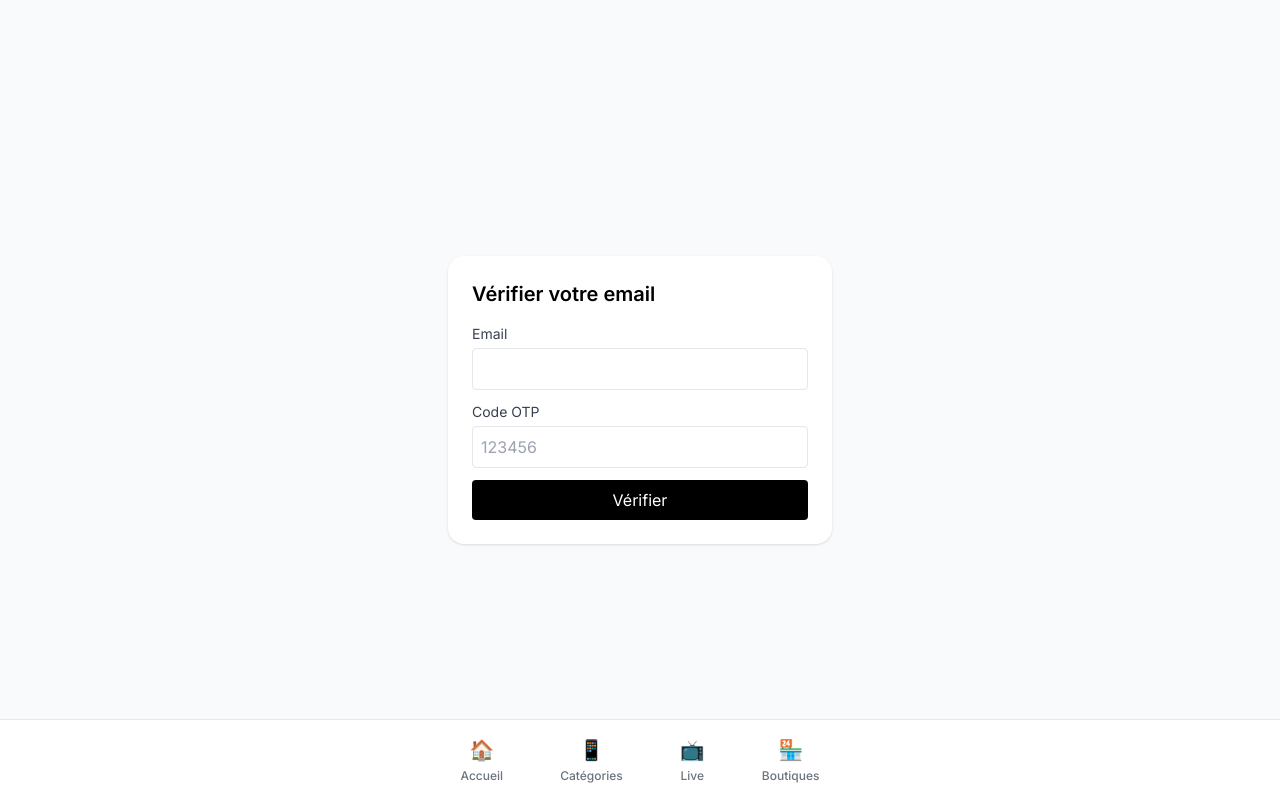
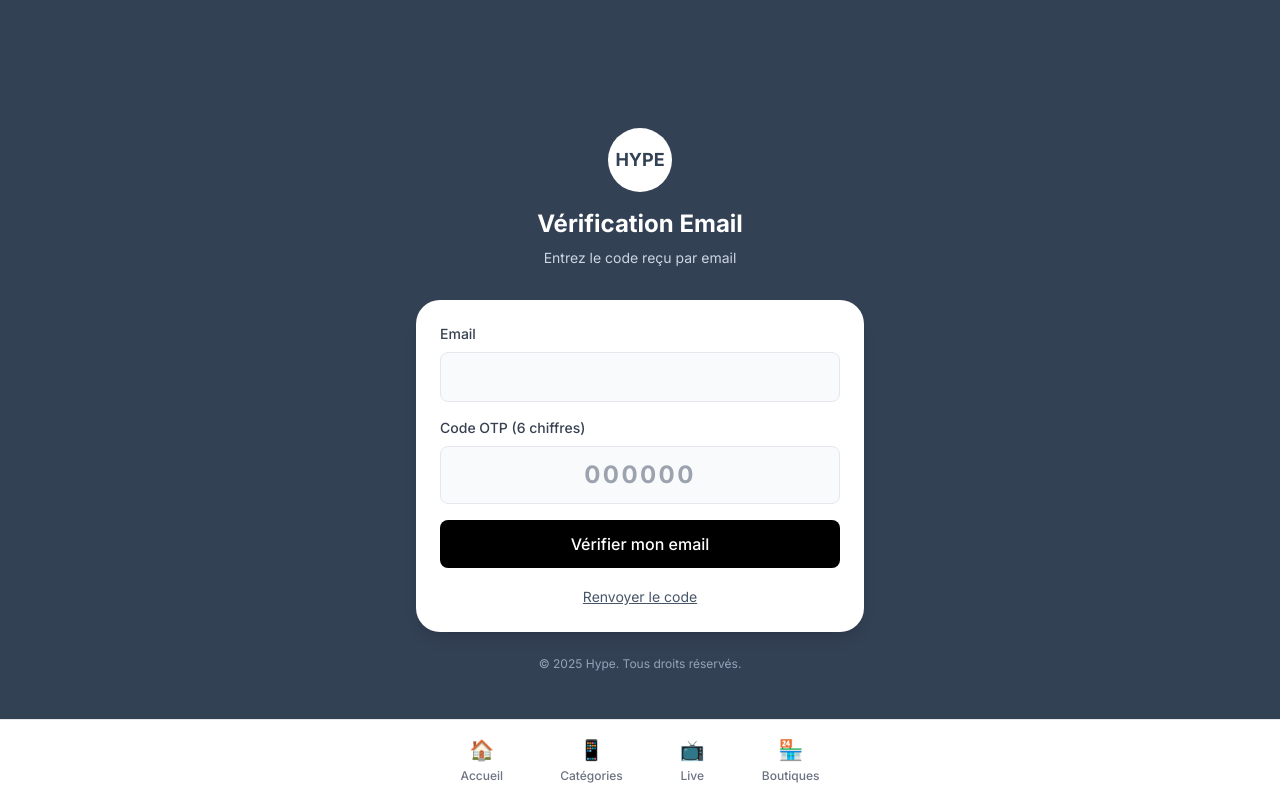
Before and after one commit to DavidTchimou225/hype-marketplace, a Next.js app: page /verify-email in a window 1280 px wide. Built offline with nearby package versions, Linux system fonts and the light colour scheme.

Commit message:
Fix: Système OTP complet pour toutes les inscriptions - Ajout affichage code OTP en dev pour inscription client - Amélioration page vérification email avec renvoi OTP - Création API resend-otp - Amélioration affichage OTP inscription boutique

```diff
--- a/src/app/api/auth/register/route.ts
+++ b/src/app/api/auth/register/route.ts
@@ -93,13 +93,22 @@ export async function POST(request: NextRequest) {
       // On continue quand même, l'utilisateur peut réessayer plus tard
     }
 
-    return NextResponse.json({
+    // En développement, inclure le code OTP dans la réponse
+    const response: any = {
       success: true,
       message: emailSent
         ? 'Inscription réussie. Un code de vérification a été envoyé à votre email.'
-        : 'Inscription réussie. Vous pouvez maintenant vous connecter.',
+        : 'Inscription réussie. Vérifiez la console pour le code OTP.',
       user: newUser
-    })
+    }
+
+    // Afficher le code en développement
+    if (process.env.NODE_ENV === 'development') {
+      response.debug = { otpCode: code }
+      console.log('🔑 CODE OTP:', code)
+    }
+
+    return NextResponse.json(response)
 
   } catch (error: any) {
     console.error('Erreur lors de l\'inscription:', error)
--- /dev/null
+++ b/src/app/api/auth/resend-otp/route.ts
@@ -0,0 +1,97 @@
+import { NextRequest, NextResponse } from 'next/server'
+import { prisma } from '@/lib/prisma'
+import { sendEmail, otpEmailTemplate } from '@/lib/mail'
+
+export async function POST(request: NextRequest) {
+  try {
+    const body = await request.json()
+    const { email, type = 'REGISTER' } = body
+
+    if (!email) {
+      return NextResponse.json(
+        { error: 'Email requis' },
+        { status: 400 }
+      )
+    }
+
+    // Vérifier que l'utilisateur existe
+    const user = await prisma.user.findUnique({
+      where: { email }
+    })
+
+    if (!user) {
+      return NextResponse.json(
+        { error: 'Aucun compte trouvé avec cet email' },
+        { status: 404 }
+      )
+    }
+
+    // Si déjà vérifié, pas besoin de renvoyer
+    if (user.isVerified) {
+      return NextResponse.json(
+        { error: 'Ce compte est déjà vérifié' },
+        { status: 400 }
+      )
+    }
+
+    // Générer un nouveau code OTP
+    const code = Math.floor(100000 + Math.random() * 900000).toString()
+    const expiresAt = new Date(Date.now() + 10 * 60 * 1000) // 10 minutes
+
+    // Invalider les anciens tokens et créer un nouveau
+    await prisma.$transaction([
+      // Marquer les anciens tokens comme consommés
+      prisma.otpToken.updateMany({
+        where: {
+          email,
+          type,
+          consumedAt: null
+        },
+        data: {
+          consumedAt: new Date()
+        }
+      }),
+      // Créer le nouveau token
+      prisma.otpToken.create({
+        data: {
+          email,
+          code,
+          type,
+          expiresAt,
+        },
+      })
+    ])
+
+    // Envoyer l'email OTP (ne pas bloquer si l'email échoue)
+    let emailSent = false
+    try {
+      await sendEmail(email, 'Hype Market • Nouveau code de vérification', otpEmailTemplate(code, type as 'REGISTER' | 'RESET_PASSWORD'))
+      emailSent = true
+    } catch (emailError) {
+      console.error('Erreur lors de l\'envoi de l\'email OTP:', emailError)
+    }
+
+    // En développement, inclure le code OTP dans la réponse
+    const response: any = {
+      success: true,
+      message: emailSent
+        ? 'Un nouveau code de vérification a été envoyé à votre email.'
+        : 'Code généré. Vérifiez la console pour le code OTP.',
+    }
+
+    if (process.env.NODE_ENV === 'development') {
+      response.debug = { otpCode: code }
+      console.log('🔑 NOUVEAU CODE OTP:', code)
+    }
+
+    return NextResponse.json(response)
+
+  } catch (error: any) {
+    console.error('Erreur lors du renvoi de l\'OTP:', error)
+
+    return NextResponse.json(
+      { error: 'Erreur serveur lors du renvoi du code' },
+      { status: 500 }
+    )
+  }
+}
--- a/src/app/boutique/inscription/page.tsx
+++ b/src/app/boutique/inscription/page.tsx
@@ -118,6 +118,13 @@ export default function BoutiqueInscriptionPage() {
 
       if (response.ok) {
         setOtpSent(true);
+
+        // En développement, afficher le code OTP
+        if (data.debug?.code) {
+          alert(`OTP envoyé !\n\n🔑 CODE OTP (dev): ${data.debug.code}`);
+        } else {
+          alert('Code OTP envoyé par SMS et Email');
+        }
       } else {
         throw new Error(data.error || 'Erreur lors de l\'envoi de l\'OTP');
       }
--- a/src/app/register/page.tsx
+++ b/src/app/register/page.tsx
@@ -68,7 +68,14 @@ export default function RegisterPage() {
 
       if (response.ok) {
         const data = await response.json();
-        alert(data.message || 'Inscription réussie. Vérifiez votre email.');
+
+        // En développement, afficher le code OTP
+        if (data.debug?.otpCode) {
+          alert(`${data.message}\n\n🔑 CODE OTP (dev): ${data.debug.otpCode}`);
+        } else {
+          alert(data.message || 'Inscription réussie. Vérifiez votre email.');
+        }
+
         const email = encodeURIComponent(formData.email);
         router.push(`/verify-email?email=${email}`);
       } else {
--- a/src/app/verify-email/page.tsx
+++ b/src/app/verify-email/page.tsx
@@ -9,7 +9,9 @@ export default function VerifyEmailPage() {
   const [email, setEmail] = useState('');
   const [code, setCode] = useState('');
   const [loading, setLoading] = useState(false);
+  const [resending, setResending] = useState(false);
   const [message, setMessage] = useState('');
+  const [error, setError] = useState('');
 
   useEffect(() => {
     const e = search.get('email') || '';
@@ -20,6 +22,7 @@ export default function VerifyEmailPage() {
     e.preventDefault();
     setLoading(true);
     setMessage('');
+    setError('');
     try {
       const res = await fetch('/api/auth/verify-otp', {
         method: 'POST',
@@ -28,44 +31,122 @@ export default function VerifyEmailPage() {
       });
       const data = await res.json();
       if (!res.ok) throw new Error(data.error || 'Vérification échouée');
-      setMessage('Email vérifié avec succès. Vous pouvez vous connecter.');
-      setTimeout(() => router.push('/login'), 1000);
+      setMessage('✅ Email vérifié avec succès ! Redirection...');
+      setTimeout(() => router.push('/login'), 1500);
     } catch (err: any) {
-      setMessage(err.message || 'Erreur');
+      setError(err.message || 'Code invalide ou expiré');
     } finally {
       setLoading(false);
     }
   };
 
+  const resendOTP = async () => {
+    if (!email) {
+      setError('Email requis');
+      return;
+    }
+    setResending(true);
+    setMessage('');
+    setError('');
+    try {
+      const res = await fetch('/api/auth/resend-otp', {
+        method: 'POST',
+        headers: { 'Content-Type': 'application/json' },
+        body: JSON.stringify({ email, type: 'REGISTER' })
+      });
+      const data = await res.json();
+      if (!res.ok) throw new Error(data.error || 'Erreur lors du renvoi');
+
+      // Afficher le code en développement
+      if (data.debug?.otpCode) {
+        setMessage(`📧 Code renvoyé ! 🔑 CODE (dev): ${data.debug.otpCode}`);
+      } else {
+        setMessage('📧 Un nouveau code a été envoyé à votre email');
+      }
+    } catch (err: any) {
+      setError(err.message || 'Erreur lors du renvoi');
+    } finally {
+      setResending(false);
+    }
+  };
+
   return (
-    <div className="min-h-screen bg-gray-50 flex items-center justify-center p-4">
-      <div className="w-full max-w-sm bg-white p-6 rounded-2xl shadow">
-        <h1 className="text-xl font-semibold mb-4">Vérifier votre email</h1>
-        <form onSubmit={submit} className="space-y-3">
+    <div className="min-h-screen bg-slate-700 flex items-center justify-center p-4">
+      <div className="w-full max-w-md">
+        {/* Logo et branding */}
+        <div className="text-center mb-8">
+          <div className="w-16 h-16 bg-white rounded-full flex items-center justify-center mx-auto mb-4">
+            <span className="text-slate-700 font-bold text-lg">HYPE</span>
+          </div>
+          <h1 className="text-white text-2xl font-bold mb-2">Vérification Email</h1>
+          <p className="text-slate-300 text-sm">Entrez le code reçu par email</p>
+        </div>
+
+        {/* Formulaire */}
+        <div className="bg-white rounded-3xl p-6 shadow-lg">
+          <form onSubmit={submit} className="space-y-4">
             <div>
-            <label className="block text-sm text-gray-700 mb-1">Email</label>
+              <label className="block text-sm font-medium text-gray-700 mb-2">Email</label>
               <input
                 type="email"
                 value={email}
                 onChange={(e) => setEmail(e.target.value)}
                 required
-              className="w-full border p-2 rounded"
+                className="w-full p-3 border border-gray-200 rounded-lg focus:ring-2 focus:ring-slate-500 focus:border-transparent bg-gray-50"
               />
             </div>
             <div>
-            <label className="block text-sm text-gray-700 mb-1">Code OTP</label>
+              <label className="block text-sm font-medium text-gray-700 mb-2">Code OTP (6 chiffres)</label>
               <input
                 type="text"
                 value={code}
                 onChange={(e) => setCode(e.target.value)}
-              placeholder="123456"
+                placeholder="000000"
+                maxLength={6}
                 required
-              className="w-full border p-2 rounded"
+                className="w-full p-3 border border-gray-200 rounded-lg focus:ring-2 focus:ring-slate-500 focus:border-transparent bg-gray-50 text-center text-2xl font-bold tracking-widest"
               />
             </div>
-          <button disabled={loading} className="w-full bg-black text-white py-2 rounded">{loading ? 'Vérification...' : 'Vérifier'}</button>
+
+            <button
+              type="submit"
+              disabled={loading}
+              className="w-full bg-black text-white py-3 px-4 rounded-lg font-medium hover:bg-gray-800 transition-colors disabled:bg-gray-400"
+            >
+              {loading ? 'Vérification...' : 'Vérifier mon email'}
+            </button>
           </form>
-        {message && <p className="text-sm mt-3 text-gray-600">{message}</p>}
+
+          {/* Bouton de renvoi */}
+          <div className="mt-4 text-center">
+            <button
+              onClick={resendOTP}
+              disabled={resending}
+              className="text-sm text-slate-600 hover:text-slate-800 underline disabled:text-gray-400"
+            >
+              {resending ? 'Envoi en cours...' : 'Renvoyer le code'}
+            </button>
+          </div>
+
+          {/* Messages */}
+          {message && (
+            <div className="mt-4 p-3 bg-green-50 border border-green-200 rounded-lg">
+              <p className="text-sm text-green-700">{message}</p>
+            </div>
+          )}
+          {error && (
+            <div className="mt-4 p-3 bg-red-50 border border-red-200 rounded-lg">
+              <p className="text-sm text-red-700">{error}</p>
+            </div>
+          )}
+        </div>
+
+        {/* Footer */}
+        <div className="text-center mt-6">
+          <p className="text-slate-400 text-xs">
+            © 2025 Hype. Tous droits réservés.
+          </p>
+        </div>
       </div>
     </div>
   );
```
Lines whose indentation alone changed are shown as unchanged.
